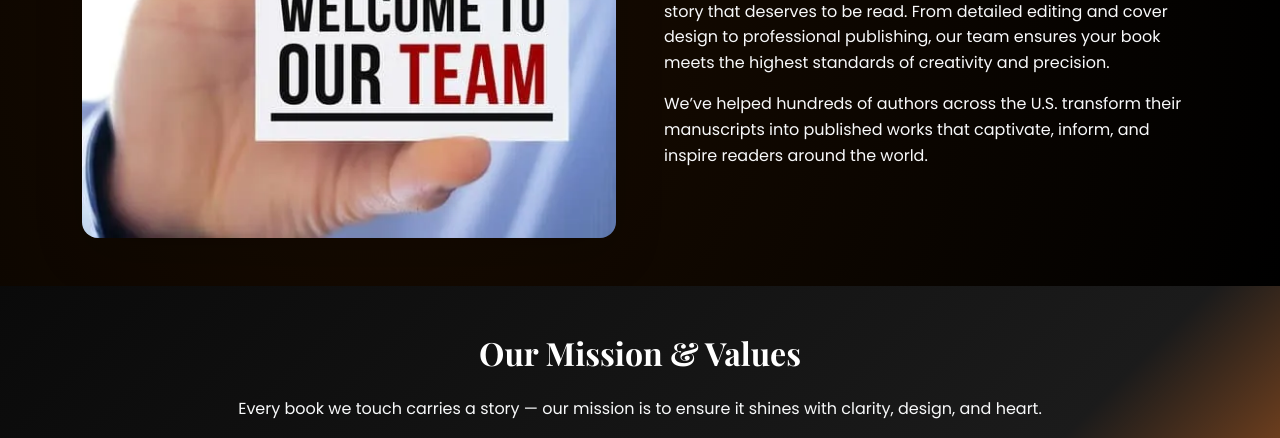
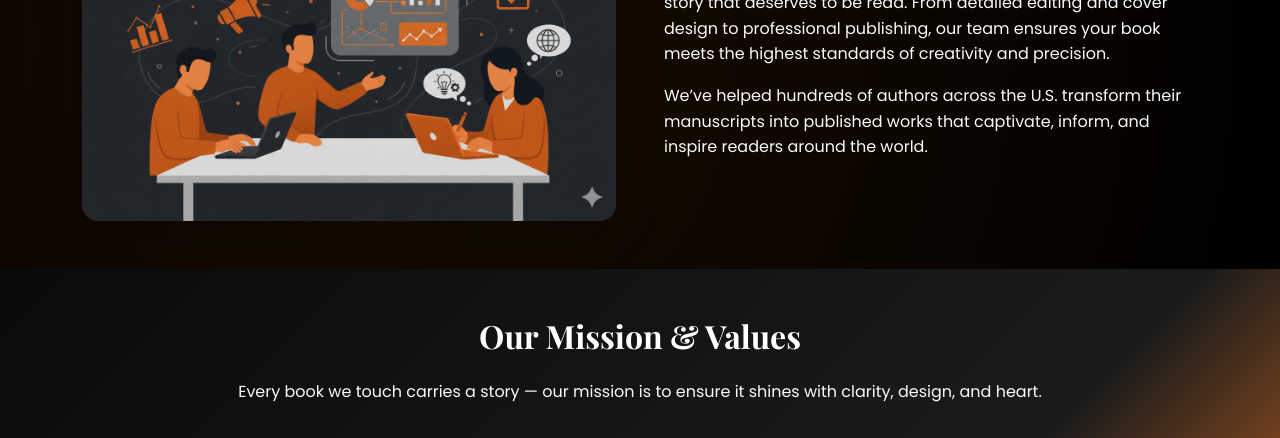
Before and after one commit to yousuf8976/nexu, a plain HTML site: page about.html in a window 1280 px wide. Shown: the part 743-1181 px from the top of the page. Drawn offline with nearby package versions, Linux system fonts and the light colour scheme.

Commit message:
Add files via upload

```diff
--- a/about.html
+++ b/about.html
@@ -75,7 +75,7 @@
   <div class="container">
     <div class="row align-items-center g-5">
       <div class="col-lg-6">
-        <img src="assets/img/canva-welcome-to-our-team---business-concept-MADCi4sySrU.webp" alt="Our Team" class="img-fluid rounded-4 shadow-lg">
+        <img src="assets/img/our team.png" alt="Our Team" class="img-fluid rounded-4 shadow-lg">
       </div>
       <div class="col-lg-6 text-white">
         <h2 class="fw-bold mb-3 text-white">Who  We Are</h2>
```
Also changed, not shown: assets/img/our team.png (added).
